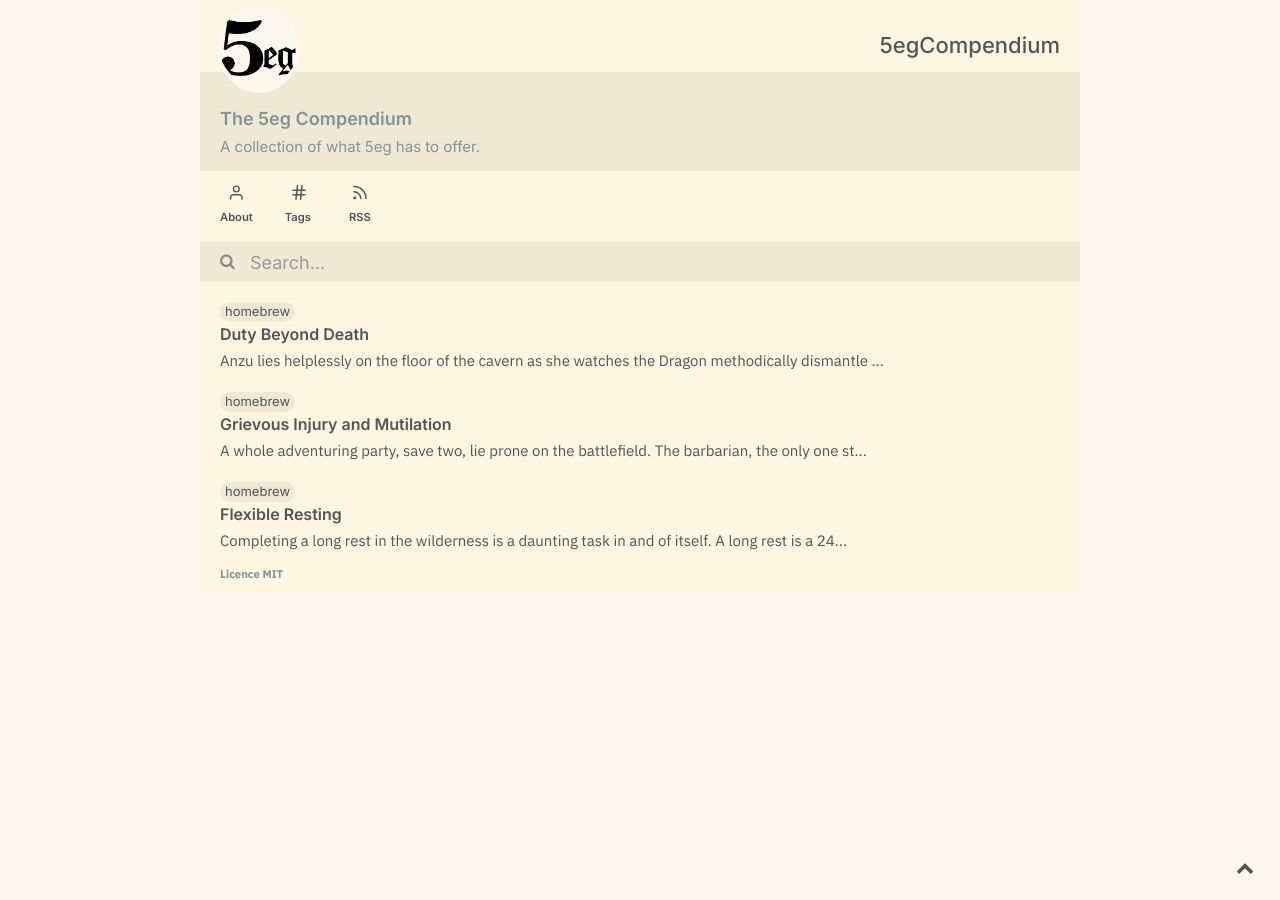
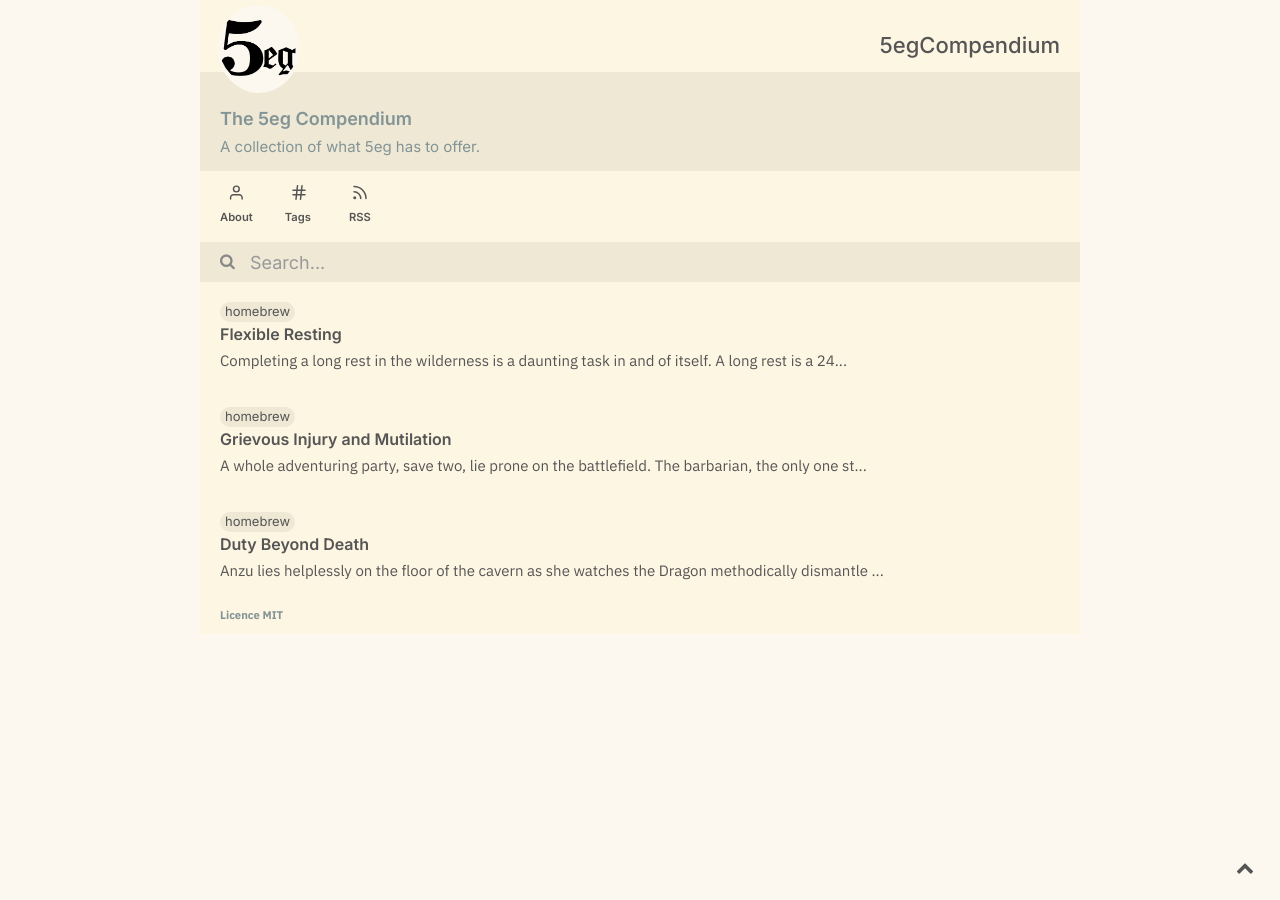
Before and after one commit to 5egeneral/compendium, a Jekyll site: the page built from index.md, in a window 1280 px wide. Built offline with Jekyll 4.4.1, drawn with Linux system fonts in a browser that asks for light colours.

Commit message:
Update style.css

```diff
--- a/assets/css/style.css
+++ b/assets/css/style.css
@@ -1122,7 +1122,10 @@
     text-decoration: none;
 }
 
-
+.feed-wrapper {
+    display: flex;
+    flex-direction: column-reverse;
+}
 
 /* context-menu styling */
 .context-menu {
```
